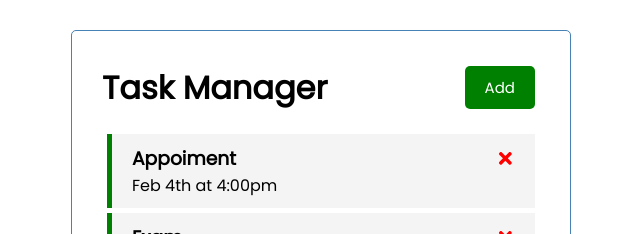
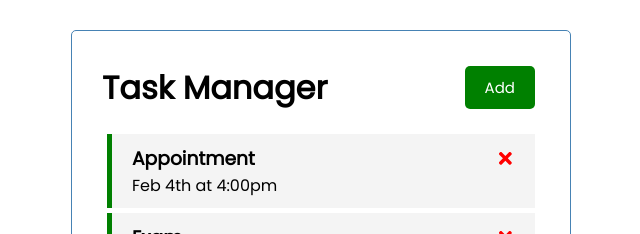
Before and after one commit to AsmaaMoallim/react-task-manager, a React (Create React App) app: page / in a window 1280 px wide. Shown: the top 234 px of the page, without its empty margins (319-959 px from the left). Built offline with nearby package versions, Linux system fonts and the light colour scheme.

Commit message:
building

```diff
--- a/src/App.js
+++ b/src/App.js
@@ -10,7 +10,7 @@ function App() {
   const [tasks, setTask] = useState([
     {
       id: 1,
-      text: "Appoiment",
+      text: "Appointment",
       day: "Feb 4th at 4:00pm",
       reminder: true,
     },
```
